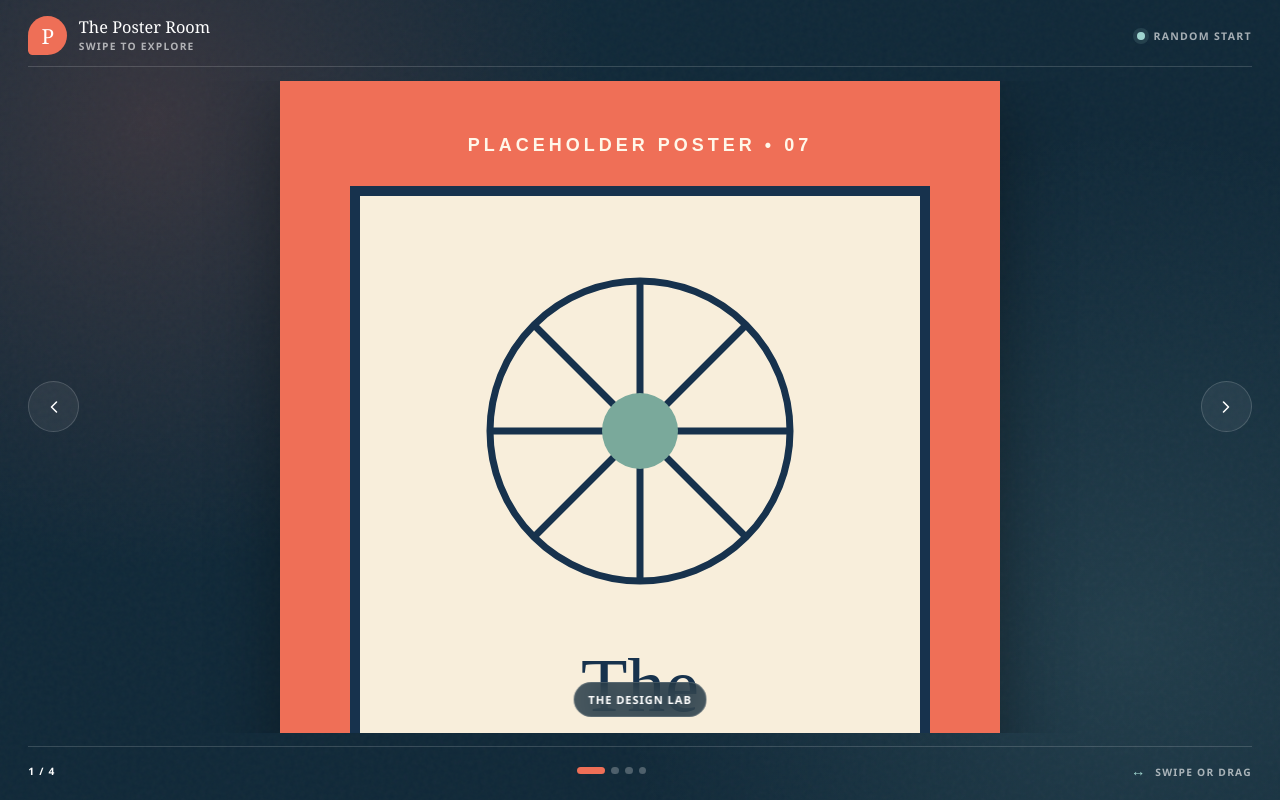
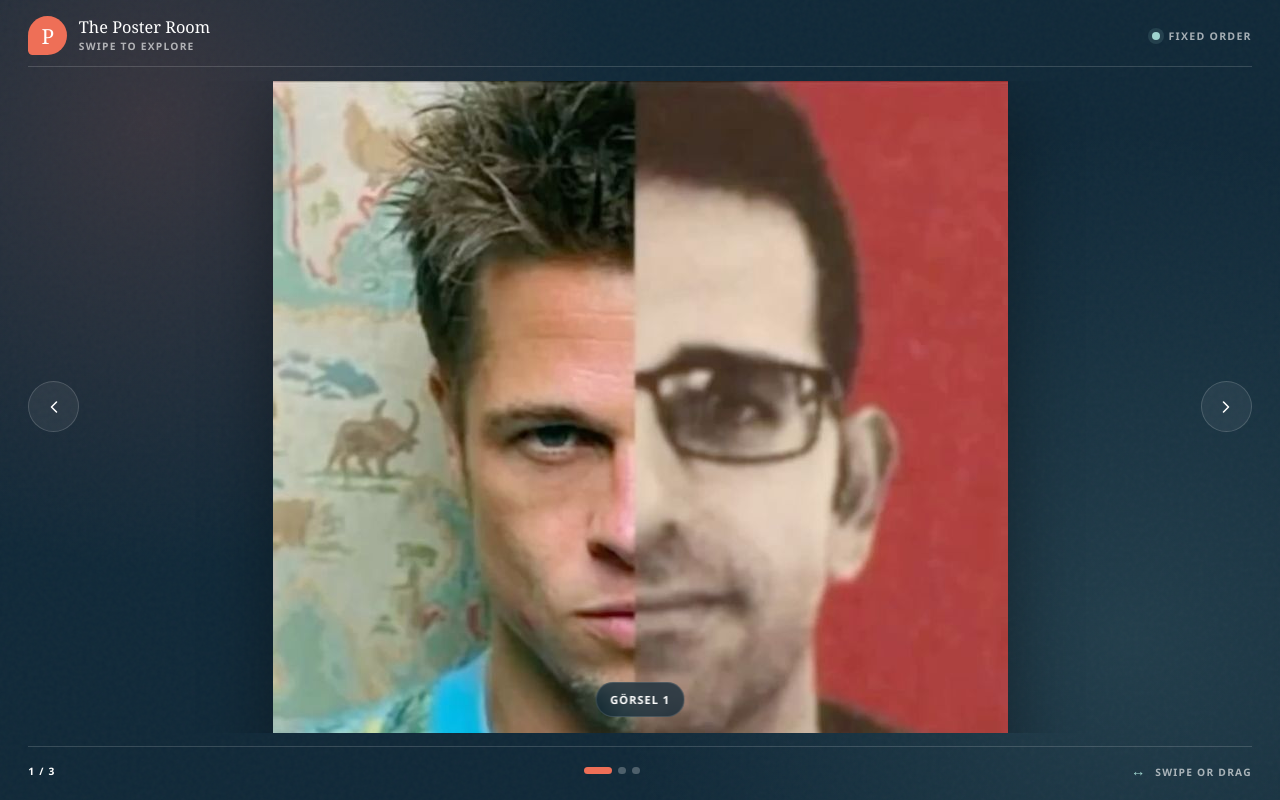
Before and after one commit to Metizerjid/UNIDESBROCHURES, a plain HTML site: page index.html in a window 1280 px wide. Drawn offline with Linux system fonts and the light colour scheme.

Commit message:
Add separate QR poster galleries

```diff
--- a/index.html
+++ b/index.html
@@ -11,12 +11,12 @@
     <title>The Poster Room</title>
     <link rel="icon" href="assets/favicon.svg" type="image/svg+xml" />
     <link rel="stylesheet" href="styles.css" />
-    <script src="script.js?v=20261109-1" defer></script>
+    <script src="script.js?v=20261115-1" defer></script>
   </head>
   <body>
     <main class="viewer" aria-label="Poster gallery">
       <header class="viewer-header">
-        <a class="brand" href="./" aria-label="The Poster Room, reload with a random poster">
+        <a class="brand" id="brand-link" href="?afis=1" aria-label="The Poster Room">
           <span class="brand-mark" aria-hidden="true">P</span>
           <span>
             <strong>The Poster Room</strong>
@@ -24,9 +24,9 @@
           </span>
         </a>
 
-        <p class="random-note">
+        <p class="mode-note">
           <span aria-hidden="true"></span>
-          Random start
+          Fixed order
         </p>
       </header>
 
--- a/script.js
+++ b/script.js
@@ -1,42 +1,30 @@
-// Each folder contains exactly three poster options. On every page load the
-// viewer selects one poster from each folder, then shuffles the four results.
-// Folder names are internal and are never shown to visitors.
-const posterFolders = [
+// Each QR code opens the same viewer with a different `afis` query parameter.
+// The selected page shows every available poster in its own folder, in order.
+const posterPages = [
   {
+    id: "1",
+    title: "Afiş 1",
     path: "assets/posters/klasor-1",
-    posters: [
-      { id: "1-1", title: "Poster 1", file: "d0f05b1970e49ce7cfe0425b0e535a21.jpg" },
-      { id: "1-2", title: "Poster 2", file: "d941b415ba4e1054181518ecb7550c1c.jpg" },
-      { id: "1-3", title: "Poster 3", file: "e0160e6c4e0544c87c418757926ec3ea.jpg" },
-    ],
+    extensions: ["jpg", "jpeg", "png", "webp", "svg"],
   },
   {
+    id: "2",
+    title: "Afiş 2",
     path: "assets/posters/klasor-2",
-    posters: [
-      { id: "2-1", title: "Poster 4", file: "3ec757fdda954a5efba6c581cbcc3304.jpg" },
-      { id: "2-2", title: "Poster 5", file: "4bcff2730fe14ab46cbd8e4626d1df17.jpg" },
-      { id: "2-3", title: "Poster 6", file: "83ee210445be3d25451aa18bfba6451c.jpg" },
-    ],
+    extensions: ["jpg", "jpeg", "png", "webp", "svg"],
   },
   {
+    id: "3",
+    title: "Afiş 3",
     path: "assets/posters/klasor-3",
-    posters: [
-      { id: "3-1", title: "The Design Lab", file: "poster-1.svg" },
-      { id: "3-2", title: "Living Systems", file: "poster-2.svg" },
-      { id: "3-3", title: "Voices in History", file: "poster-3.svg" },
-    ],
-  },
-  {
-    path: "assets/posters/klasor-4",
-    posters: [
-      { id: "4-1", title: "Future Makers", file: "poster-1.svg" },
-      { id: "4-2", title: "Earth & Energy", file: "poster-2.svg" },
-      { id: "4-3", title: "Ideas into Action", file: "poster-3.svg" },
-    ],
+    extensions: ["svg", "jpg", "jpeg", "png", "webp"],
   },
 ];
 
+const posterSlots = ["poster-1", "poster-2", "poster-3", "poster-4"];
+
 const elements = {
+  brand: document.querySelector("#brand-link"),
   stage: document.querySelector("#poster-stage"),
   frame: document.querySelector(".poster-frame"),
   image: document.querySelector("#poster-image"),
@@ -55,25 +43,6 @@ const state = {
   pointerId: null,
 };
 
-function randomIndex(max) {
-  if (window.crypto?.getRandomValues) {
-    const values = new Uint32Array(1);
-    window.crypto.getRandomValues(values);
-    return values[0] % max;
-  }
-
-  return Math.floor(Math.random() * max);
-}
-
-function shuffle(items) {
-  const shuffled = [...items];
-  for (let i = shuffled.length - 1; i > 0; i -= 1) {
-    const j = randomIndex(i + 1);
-    [shuffled[i], shuffled[j]] = [shuffled[j], shuffled[i]];
-  }
-  return shuffled;
-}
-
 function normalizePoster(item, index) {
   const image = item?.image || item?.imageUrl || item?.url || item?.src;
   if (!image) return null;
@@ -85,20 +54,46 @@ function normalizePoster(item, index) {
   };
 }
 
-function loadPosters() {
-  return posterFolders
-    .map((folder, folderIndex) => {
-      if (!folder.posters.length) return null;
-      const selected = folder.posters[randomIndex(folder.posters.length)];
+function imageExists(source) {
+  return new Promise((resolve) => {
+    const image = new Image();
+    image.onload = () => resolve(true);
+    image.onerror = () => resolve(false);
+    image.src = source;
+  });
+}
+
+function getSelectedPage() {
+  const requestedPage = new URLSearchParams(window.location.search).get("afis") || "1";
+  return posterPages.find((page) => page.id === requestedPage) || posterPages[0];
+}
+
+async function resolvePoster(page, slot, index) {
+  for (const extension of page.extensions) {
+    const image = `${page.path}/${slot}.${extension}`;
+    if (await imageExists(image)) {
       return normalizePoster(
         {
-          ...selected,
-          image: `${folder.path}/${selected.file}`,
+          id: `${page.id}-${index + 1}`,
+          title: `Görsel ${index + 1}`,
+          image,
         },
-        folderIndex,
+        index,
       );
-    })
-    .filter(Boolean);
+    }
+  }
+
+  return null;
+}
+
+async function loadPosters() {
+  const page = getSelectedPage();
+  document.title = `${page.title} • The Poster Room`;
+  elements.brand.href = `?afis=${page.id}`;
+  const posters = await Promise.all(
+    posterSlots.map((slot, index) => resolvePoster(page, slot, index)),
+  );
+  return posters.filter(Boolean);
 }
 
 function buildDots() {
@@ -211,7 +206,7 @@ function addInteractions() {
 
 async function initialize() {
   addInteractions();
-  state.posters = shuffle(await loadPosters());
+  state.posters = await loadPosters();
 
   if (state.posters.length === 0) {
     elements.loading.textContent = "No posters are available";
--- a/styles.css
+++ b/styles.css
@@ -122,7 +122,7 @@ button {
   text-transform: uppercase;
 }
 
-.random-note {
+.mode-note {
   display: flex;
   align-items: center;
   gap: 0.55rem;
@@ -134,7 +134,7 @@ button {
   text-transform: uppercase;
 }
 
-.random-note > span {
+.mode-note > span {
   width: 0.5rem;
   height: 0.5rem;
   background: var(--mint);
@@ -357,7 +357,7 @@ button {
   }
 
   .brand small,
-  .random-note {
+  .mode-note {
     display: none;
   }
 
@@ -441,7 +441,7 @@ button {
   }
 
   .brand small,
-  .random-note,
+  .mode-note,
   .gesture-hint {
     display: none;
   }
```
Also changed, not shown: assets/posters/klasor-1/poster-1.jpg (renamed from assets/posters/klasor-1/d0f05b1970e49ce7cfe0425b0e535a21.jpg), assets/posters/klasor-1/poster-2.jpg (renamed from assets/posters/klasor-1/d941b415ba4e1054181518ecb7550c1c.jpg), assets/posters/klasor-1/poster-3.jpg (renamed from assets/posters/klasor-1/e0160e6c4e0544c87c418757926ec3ea.jpg), assets/posters/klasor-2/poster-1.jpg (renamed from assets/posters/klasor-2/3ec757fdda954a5efba6c581cbcc3304.jpg), assets/posters/klasor-2/poster-2.jpg (renamed from assets/posters/klasor-2/4bcff2730fe14ab46cbd8e4626d1df17.jpg), assets/posters/klasor-2/poster-3.jpg (renamed from assets/posters/klasor-2/83ee210445be3d25451aa18bfba6451c.jpg), 1 other file.
